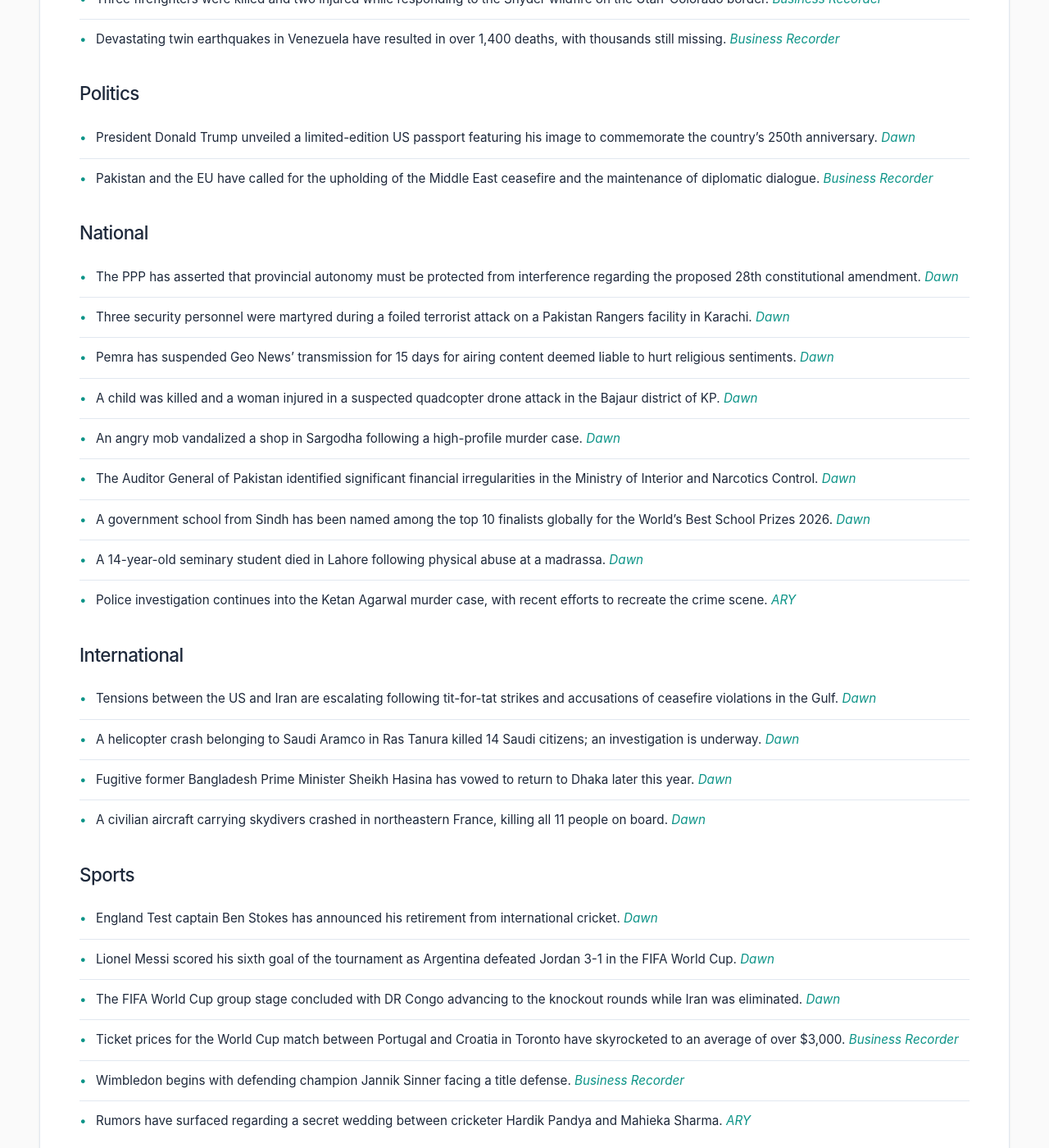
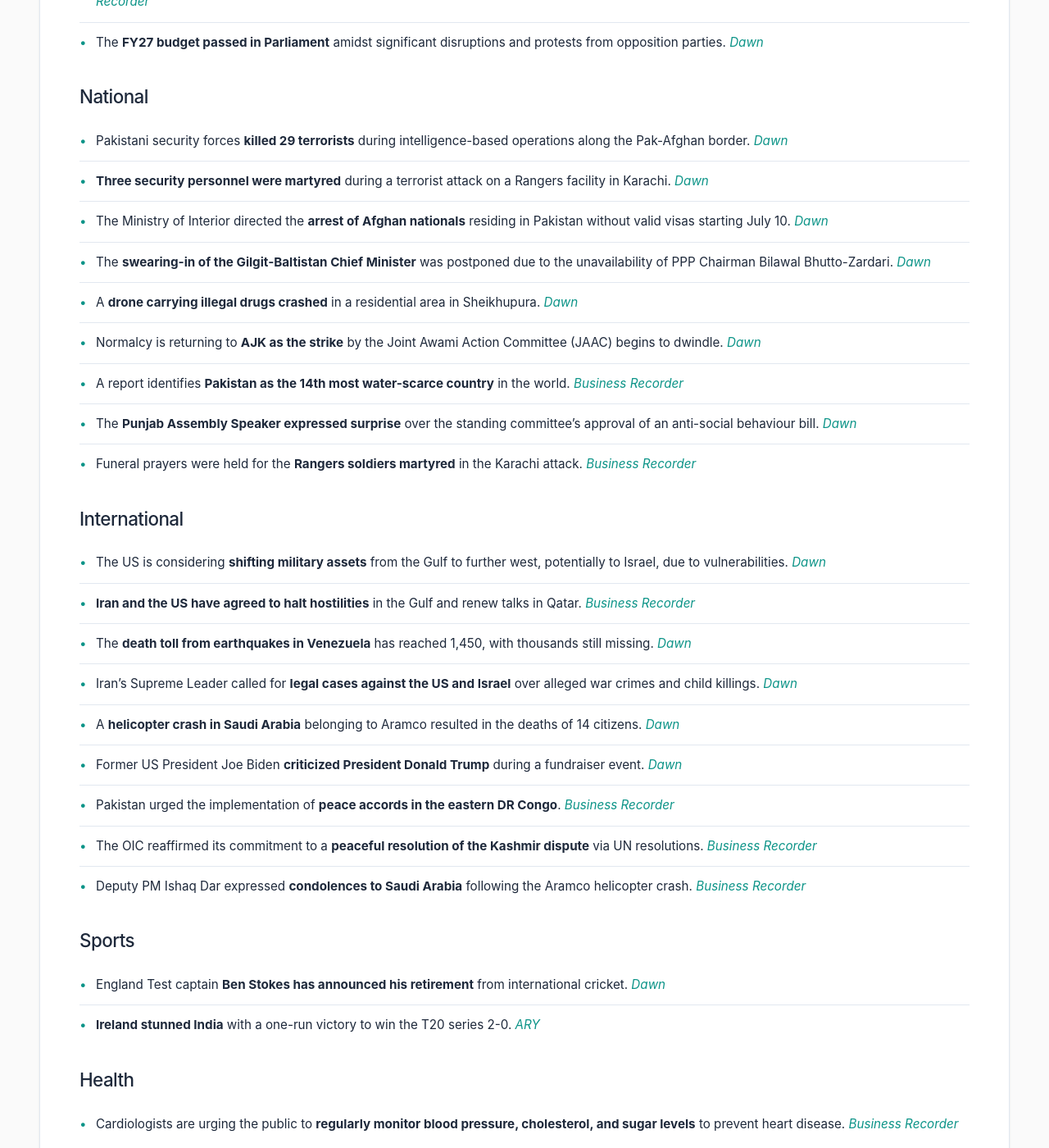
Before and after one commit to zsubzwary/news, a Jekyll site: the page built from en/index.md, in a window 1280 px wide and 1400 px high, scrolled down 1237 px. Shown: the whole window at 82% size. Built offline with Jekyll 4.4.1, drawn with Linux system fonts in a browser that asks for light colours; some web fonts are replaced; comment, search, counter and statistics services are not loaded; some of the changed text lies outside the part shown.

Commit message:
DateTime; 2026-06-29T04:05:02.510Z

```diff
--- a/en/index.md
+++ b/en/index.md
@@ -4,60 +4,58 @@ title: Pakistan News Briefing
 lang: en
 ---
 
-Published at: 28-Jun-2026 21:04PKT
+Published at: 29-Jun-2026 09:05PKT
 
 Time to read: 5 mins
 
 ### Economy
-- Pakistan is considering the purchase of cheaper Iranian oil and gas to potentially save between $170 million and $340 million in import costs. *[Dawn](https://www.dawn.com/news/2011414/pakistan-mulling-purchase-of-cheaper-oil-gas-from-iran-petroleum-minister)*
-- The Karachi Port Trust (KPT) has achieved its highest annual cargo handling volume in its 138-year history, aided by global shipping diversions. *[Dawn](https://www.dawn.com/news/2011398/karachi-port-trust-sets-cargo-handling-record-in-138-year-history-maritime-minister)*
-- Sindh Chief Minister Syed Murad Ali Shah defended the province's Rs3.652 trillion budget, highlighting a Rs720bn development plan. *[Business Recorder](https://www.brecorder.com/news/40427545/sindh-assembly-concludes-budget-debate-as-cm-outlines-rs720bn-development-plan)*
-
-### Science & Technology
-- Google has reportedly placed limits on Meta's access to its Gemini AI models due to insufficient computing capacity. *[Dawn](https://www.dawn.com/news/2011390/google-limits-metas-use-of-its-gemini-ai-models-report)*
-- Austria has proposed that the European Union host Anthropic to prevent US-led restrictions from cutting off Europe from advanced AI innovation. *[Business Recorder](https://www.brecorder.com/news/40427550/austria-urges-europe-to-host-anthropic-following-us-curbs-on-ai-access)*
-- Australian AI infrastructure company Firmus Technologies has signed a strategic partnership with Nvidia to provide cost-effective computing power to AI firms. *[Business Recorder](https://www.brecorder.com/news/40427543/australias-firmus-technologies-strikes-ai-access-deal-with-nvidia)*
-- New updates to WhatsApp are expected to change how users interact with Meta AI via new side-chat features. *[ARY](https://arynews.tv/whatsapp-introduces-new-side-chat-with-meta-ai)*
-
-### Weather
-- Cloudburst-induced floods in the Thore Valley of Diamer have caused extensive damage to homes and farmland, displacing dozens of families. *[Dawn](https://www.dawn.com/news/2011243/cloudburst-induced-floods-wreak-havoc-in-diamers-thore-valley)*
-- A 4.1 magnitude earthquake struck the Algarve region of southern Portugal, though no immediate damage was reported. *[Business Recorder](https://www.brecorder.com/news/40427547-earthquake-of-magnitude-41-strikes-southern-portugal)*
-- A record-breaking heatwave is gripping Europe, with France reporting approximately 1,000 excess deaths. *[Business Recorder](https://www.brecorder.com/news/40427539-record-heatwave-grips-europe-as-france-warns-death-toll-set-to-rise)*
-- Three firefighters were killed and two injured while responding to the Snyder wildfire on the Utah-Colorado border. *[Business Recorder](https://www.brecorder.com/news/40427538-three-firefighters-killed-2-injured-in-snyder-wildfire-on-utah-colorado-border)*
-- Devastating twin earthquakes in Venezuela have resulted in over 1,400 deaths, with thousands still missing. *[Business Recorder](https://www.brecorder.com/news/40427533-thirty-three-people-rescued-thousands-still-missing-after-venezuela-quakes)*
+- A **$390m bridge loan** will be used to finance the 996-km Main Line-3 (ML-3) rail project to support the Reko Diq copper and gold project. *[Dawn](https://www.dawn.com/news/2011499/390m-reko-diq-bridge-loan-for-ml-3)*
+- Pakistan is considering **purchasing cheaper oil and gas from Iran** following a temporary easing of US sanctions. *[Dawn](https://www.dawn.com/news/2011414/pakistan-mulling-purchase-of-cheaper-oil-gas-from-iran-petroleum-minister)*
+- **Oil prices rose** globally following renewed US-Iran strikes in the Middle East. *[Business Recorder](https://www.brecorder.com/news/40427649/oil-climbs-following-renewed-us-iran-strikes-in-middle-east)*
+- The **Sindh Assembly approved a Rs3.562 trillion budget** for the fiscal year 2026–27. *[Business Recorder](https://www.brecorder.com/news/40427586/sindh-assembly-passes-rs3562trn-budget-for-fy2026-27)*
+- The government aims to **deploy one million workers to Saudi Arabia** by 2030 under a new workforce development strategy. *[Business Recorder](https://www.brecorder.com/news/40427568/govt-plans-to-deploy-1-million-workers-to-saudi-arabia-by-2030)*
+- Construction of the **Multan–Lodhran dual carriageway** is expected to begin within a month. *[ARY](https://arynews.tv/multan-lodhran-dual-carriageway-projects-construction-to-begin-within-a-month)*
+- FBR officials clarified that **no new powers were granted** via the Finance Act 2026 to recover taxes from bank accounts without notice. *[Business Recorder](https://www.brecorder.com/news/40427565/finance-act-2026-fbr-denied-powers-to-recover-taxes-from-bank-accounts-without-notice)*
+- Discussions continue regarding the **effectiveness of financial inclusion** and the need for a coherent economic policy framework. *[Business Recorder](https://www.brecorder.com/news/40427559/the-growth-myth-in-financial-inclusion) [Dawn](https://www.dawn.com/news/2011548/economic-path-lost-the-policy-puzzle)*
+- The government's decision to **cut petrol and diesel prices** has faced backlash from oil marketing companies due to estimated losses. *[Business Recorder](https://www.brecorder.com/news/40427573/the-cost-of-administered-pricing)*
+- An 18-member task force has been formed to develop a **national policy for waste-to-energy projects**. *[Business Recorder](https://www.brecorder.com/news/40427574/better-late-than-never)*
 
 ### Politics
-- President Donald Trump unveiled a limited-edition US passport featuring his image to commemorate the country's 250th anniversary. *[Dawn](https://www.dawn.com/news/2011242/trump-unveils-new-us-passport-with-his-image)*
-- Pakistan and the EU have called for the upholding of the Middle East ceasefire and the maintenance of diplomatic dialogue. *[Business Recorder](https://www.brecorder.com/news/40427531-pakistan-eu-call-for-upholding-middle-east-ceasefire-maintaining-dialogue)*
+- The PPP asserted that **provincial autonomy must be protected** from interference regarding the proposed 28th constitutional amendment. *[Dawn](https://www.dawn.com/news/2011411/provincial-autonomy-must-remain-free-from-interference-nothing-in-black-and-white-on-28th-amendment-yet-ppp)*
+- The PPP has **unveiled its candidates** for the 2026 Azad Jammu and Kashmir (AJK) Legislative Assembly elections. *[Business Recorder](https://www.brecorder.com/news/40427564/ppp-names-candidates-for-ajk-polls)*
+- The Awami National Party (ANP) **criticized the government** for failing to reduce fuel prices despite falling international crude costs. *[Business Recorder](https://www.brecorder.com/news/40427571/anp-criticizes-govt-for-keeping-fuel-prices-unchanged)*
+- The **FY27 budget passed in Parliament** amidst significant disruptions and protests from opposition parties. *[Dawn](https://www.dawn.com/news/2011550/the-need-for-robust-debate)*
 
 ### National
-- The PPP has asserted that provincial autonomy must be protected from interference regarding the proposed 28th constitutional amendment. *[Dawn](https://www.dawn.com/news/2011411/provincial-autonomy-must-remain-free-from-interference-nothing-in-black-and-white-on-28th-amendment-yet-ppp)*
-- Three security personnel were martyred during a foiled terrorist attack on a Pakistan Rangers facility in Karachi. *[Dawn](https://www.dawn.com/news/2011178/3-personnel-martyred-as-attack-on-rangers-facility-in-karachi-foiled-ispr)*
-- Pemra has suspended Geo News' transmission for 15 days for airing content deemed liable to hurt religious sentiments. *[Dawn](https://www.dawn.com/news/2011377/pemra-suspends-geo-news-transmission-for-15-days)*
-- A child was killed and a woman injured in a suspected quadcopter drone attack in the Bajaur district of KP. *[Dawn](https://www.dawn.com/news/2011415/child-killed-woman-injured-in-suspected-quadcopter-attack-in-kps-bajaur-police-sources)*
-- An angry mob vandalized a shop in Sargodha following a high-profile murder case. *[Dawn](https://www.dawn.com/news/2011300/mob-vandalises-suspects-shop-in-murder-case)*
-- The Auditor General of Pakistan identified significant financial irregularities in the Ministry of Interior and Narcotics Control. *[Dawn](https://www.dawn.com/news/2011270/interior-ministry-tops-agp-audit-irregularities)*
-- A government school from Sindh has been named among the top 10 finalists globally for the World’s Best School Prizes 2026. *[Dawn](https://www.dawn.com/news/2011207/govt-school-in-hyderabad-among-top-10-finalists-for-worlds-best-school-prizes)*
-- A 14-year-old seminary student died in Lahore following physical abuse at a madrassa. *[Dawn](https://www.dawn.com/news/2011295/seminary-student-dies-of-torture-in-lahore)*
-- Police investigation continues into the Ketan Agarwal murder case, with recent efforts to recreate the crime scene. *[ARY](https://arynews.tv/ketan-agarwal-murder-case-siya-goyal-taken-to-lohagad-fort-to-recreate-crime-scene-with-a-dummy)*
+- Pakistani security forces **killed 29 terrorists** during intelligence-based operations along the Pak-Afghan border. *[Dawn](https://www.dawn.com/news/2011438/security-forces-kill-29-terrorists-in-ground-ops-air-strikes-along-pak-afghan-border-info-minister)*
+- **Three security personnel were martyred** during a terrorist attack on a Rangers facility in Karachi. *[Dawn](https://www.dawn.com/news/2011436/terrorist-involved-in-rangers-camp-attack-in-karachi-says-he-was-trained-in-afghanistan)*
+- The Ministry of Interior directed the **arrest of Afghan nationals** residing in Pakistan without valid visas starting July 10. *[Dawn](https://www.dawn.com/news/2011435/interior-ministry-issues-directive-to-arrest-afghan-nationals-without-valid-visas-from-july-10)*
+- The **swearing-in of the Gilgit-Baltistan Chief Minister** was postponed due to the unavailability of PPP Chairman Bilawal Bhutto-Zardari. *[Dawn](https://www.dawn.com/news/2011512/gb-cms-swearing-in-postponed-due-to-party-chiefs-unavailability)*
+- A **drone carrying illegal drugs crashed** in a residential area in Sheikhupura. *[Dawn](https://www.dawn.com/news/2011431/drone-carrying-illegal-drugs-crashes-in-sheikhupura-police)*
+- Normalcy is returning to **AJK as the strike** by the Joint Awami Action Committee (JAAC) begins to dwindle. *[Dawn](https://www.dawn.com/news/2011508/semblance-of-normalcy-returns-to-ajk-as-strike-dwindles)*
+- A report identifies **Pakistan as the 14th most water-scarce country** in the world. *[Business Recorder](https://www.brecorder.com/news/40427567/pakistan-14th-most-water-scarce-country-report)*
+- The **Punjab Assembly Speaker expressed surprise** over the standing committee's approval of an anti-social behaviour bill. *[Dawn](https://www.dawn.com/news/2011434/punjab-assembly-speaker-surprised-by-committees-approval-of-anti-social-behaviour-bill-says-not-aware-it-was-laid)*
+- Funeral prayers were held for the **Rangers soldiers martyred** in the Karachi attack. *[Business Recorder](https://www.brecorder.com/news/40427566/funeral-prayers-for-martyred-ranger-soldiers-offered)*
 
 ### International
-- Tensions between the US and Iran are escalating following tit-for-tat strikes and accusations of ceasefire violations in the Gulf. *[Dawn](https://www.dawn.com/news/2011386/after-tit-for-tat-strikes-by-us-and-iran-araghchi-says-any-challenge-to-hormuz-routes-will-increase-tensions)*
-- A helicopter crash belonging to Saudi Aramco in Ras Tanura killed 14 Saudi citizens; an investigation is underway. *[Dawn](https://www.dawn.com/news/2011406/aramco-helicopter-crash-kills-14-in-saudi-arabia)*
-- Fugitive former Bangladesh Prime Minister Sheikh Hasina has vowed to return to Dhaka later this year. *[Dawn](https://www.dawn.com/news/2011401/bangladeshs-fugitive-ex-pm-sheikh-hasina-says-will-return-to-dhaka-this-year)*
-- A civilian aircraft carrying skydivers crashed in northeastern France, killing all 11 people on board. *[Dawn](https://www.dawn.com/news/2011407/civilian-plane-crash-kills-11-in-france-local-authorities)*
+- The US is considering **shifting military assets** from the Gulf to further west, potentially to Israel, due to vulnerabilities. *[Dawn](https://www.dawn.com/news/2011497/us-weighs-shifting-gulf-bases-after-strikes)*
+- **Iran and the US have agreed to halt hostilities** in the Gulf and renew talks in Qatar. *[Business Recorder](https://www.brecorder.com/news/40427648/iran-and-us-agree-to-halt-attacks-and-renew-talks-axios-reports)*
+- The **death toll from earthquakes in Venezuela** has reached 1,450, with thousands still missing. *[Dawn](https://www.dawn.com/news/2011493/with-time-running-out-venezuelans-comb-rubble-for-survivors)*
+- Iran's Supreme Leader called for **legal cases against the US and Israel** over alleged war crimes and child killings. *[Dawn](https://www.dawn.com/news/2011424/irans-supreme-leader-says-legal-cases-must-be-pursued-against-us-israel-over-child-killings-war-crimes)*
+- A **helicopter crash in Saudi Arabia** belonging to Aramco resulted in the deaths of 14 citizens. *[Dawn](https://www.dawn.com/news/2011406/aramco-helicopter-crash-kills-14-in-saudi-arabia)*
+- Former US President Joe Biden **criticized President Donald Trump** during a fundraiser event. *[Dawn](https://www.dawn.com/news/2011428/what-a-loser-former-us-president-biden-slams-trump)*
+- Pakistan urged the implementation of **peace accords in the eastern DR Congo**. *[Business Recorder](https://www.brecorder.com/news/40427570/eastern-dr-congo-peace-accords-pakistan-pushes-for-early-implementation)*
+- The OIC reaffirmed its commitment to a **peaceful resolution of the Kashmir dispute** via UN resolutions. *[Business Recorder](https://www.brecorder.com/news/40427569/oic-for-kashmir-dispute-resolution-in-line-with-un-resolutions)*
+- Deputy PM Ishaq Dar expressed **condolences to Saudi Arabia** following the Aramco helicopter crash. *[Business Recorder](https://www.brecorder.com/news/40427572/dar-expresses-grief-over-loss-of-life-in-saudi-arabia)*
 
 ### Sports
-- England Test captain Ben Stokes has announced his retirement from international cricket. *[Dawn](https://www.dawn.com/news/2011416/england-test-captain-ben-stokes-to-retire-from-international-cricket)*
-- Lionel Messi scored his sixth goal of the tournament as Argentina defeated Jordan 3-1 in the FIFA World Cup. *[Dawn](https://www.dawn.com/news/2011368/messi-scores-again-as-argentina-beat-jordan-head-into-fifa-world-cup-last-32-on-a-high)*
-- The FIFA World Cup group stage concluded with DR Congo advancing to the knockout rounds while Iran was eliminated. *[Dawn](https://www.dawn.com/news/2011372/dr-congo-advance-but-iran-out-as-wild-world-cup-group-stage-wraps)*
-- Ticket prices for the World Cup match between Portugal and Croatia in Toronto have skyrocketed to an average of over $3,000. *[Business Recorder](https://www.brecorder.com/news/40427548-ticket-prices-skyrocket-for-portugal-game-against-croatia-in-toronto)*
-- Wimbledon begins with defending champion Jannik Sinner facing a title defense. *[Business Recorder](https://www.brecorder.com/news/40427537-sinner-begins-wimbledon-defence-sabalenka-seeks-first-title)*
-- Rumors have surfaced regarding a secret wedding between cricketer Hardik Pandya and Mahieka Sharma. *[ARY](https://arynews.tv/hardik-pandya-mahieka-sharma-spark-secret-wedding-rumors)*
+- England Test captain **Ben Stokes has announced his retirement** from international cricket. *[Dawn](https://www.dawn.com/news/2011416/england-test-captain-ben-stokes-to-retire-from-international-cricket)*
+- **Ireland stunned India** with a one-run victory to win the T20 series 2-0. *[ARY](https://arynews.tv/ireland-stun-india-2-0-in-t20-series-with-thrilling-one-run-win)*
+
+### Health
+- Cardiologists are urging the public to **regularly monitor blood pressure, cholesterol, and sugar levels** to prevent heart disease. *[Business Recorder](https://www.brecorder.com/news/40427585/cardiologists-urge-people-to-monitor-blood-pressure-cholesterol-and-blood-sugar-levels-regularly)*
 
 ### Other
-- Leaks suggest that "cult favorite" players like Pato and Balotelli may appear in the EA FC 27 Hall of Fame. *[ARY](https://arynews.tv/ea-fc-27-hall-of-fame-rarity-leak-cult-favorites-pato-balotelli-sturridge-more-rumored)*
-- Rockstar Games has indicated that GTA 6 will utilize a digital-first launch strategy. *[ARY](https://arynews.tv/gta-6-will-be-all-digital-for-launch-and-beyond-rockstar-insists-on-code-in-box-version)*
-- The adaptation of "Every Year After" has been released on Prime Video. *[ARY](https://arynews.tv/every-year-after-released-on-prime-video-fans-excited-for-long-awaited-adaptation)*
-- Rome is hosting a four-day event to celebrate the 80th anniversary of the iconic Vespa scooter. *[Business Recorder](https://www.brecorder.com/news/40427546-vespa-riders-take-to-roads-in-rome-to-mark-80th-birthday)*
-- Mandopop star Jolin Tsai won Album of the Year at Taiwan's Golden Melody Awards. *[Business Recorder](https://www.brecorder.com/news/40427544-mandopop-megastar-jolin-tsai-wins-best-album-at-taiwans-annual-music-awards)*
+- **Major honors at the 2026 BET Awards** were won by Cardi B, SZA, and Teyana Taylor. *[ARY](https://arynews.tv/bet-awards-2026-cardi-b-doechii-sza-and-kehlani-win-big) [ARY](https://arynews.tv/bet-awards-2026-teyana-taylor-wins-icon-of-the-year-honor)*
+- **Celebrity news** includes backlash against Benny Blanco, Taylor Swift’s tribute to Alan Jackson, and Ed Sheeran crashing a wedding. *[ARY](https://arynews.tv/benny-blanco-faces-backlash-over-margot-robbie-comment-made-next-to-selena-gomez) [ARY](https://arynews.tv/taylor-swift-pays-emotional-tribute-to-alan-jackson-at-farewell-show) [ARY](https://arynews.tv/ed-sheeran-crashed-a-wedding-in-las-vegas-and-sang-for-a-shocked-couple)*
+- An editorial discusses the **ecology of civic spaces** and urban development in Karachi. *[Dawn](https://www.dawn.com/news/2011521/the-ecology-of-civic-spaces)*
```
